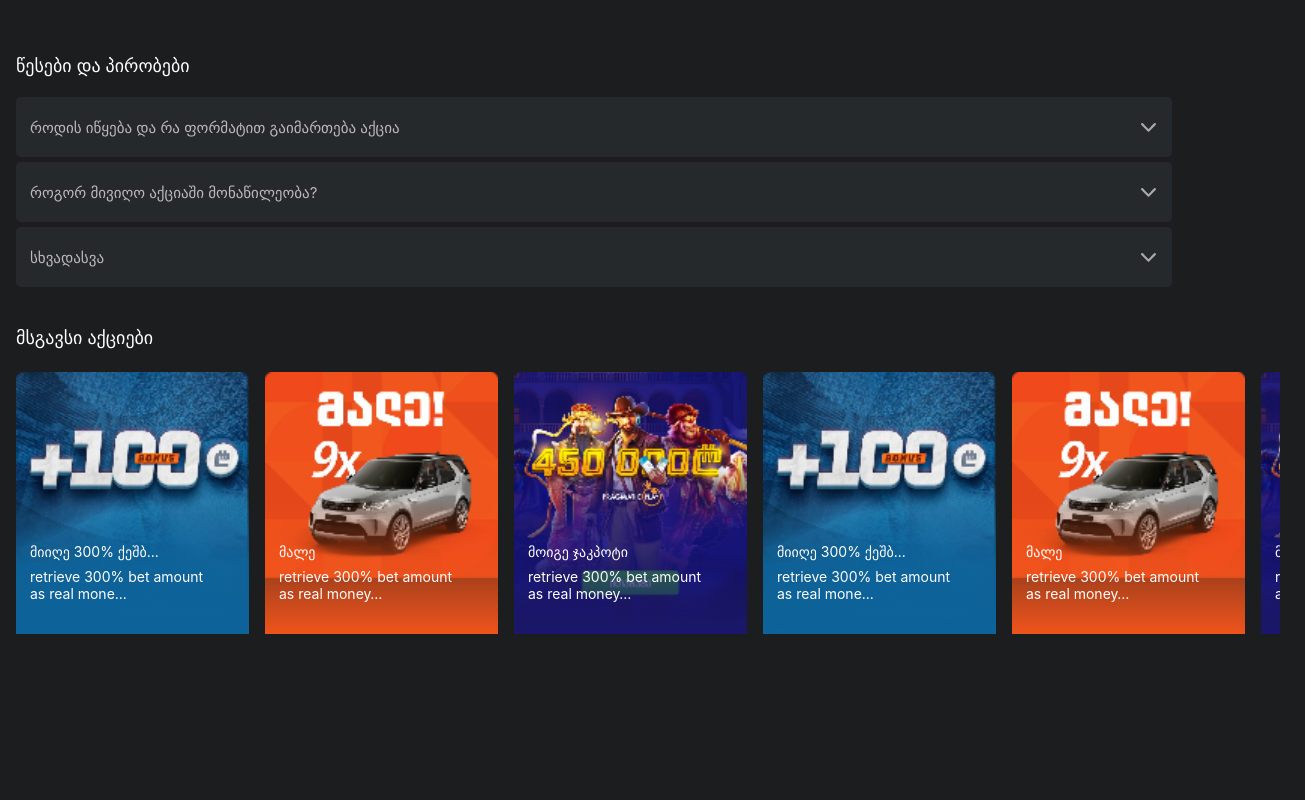
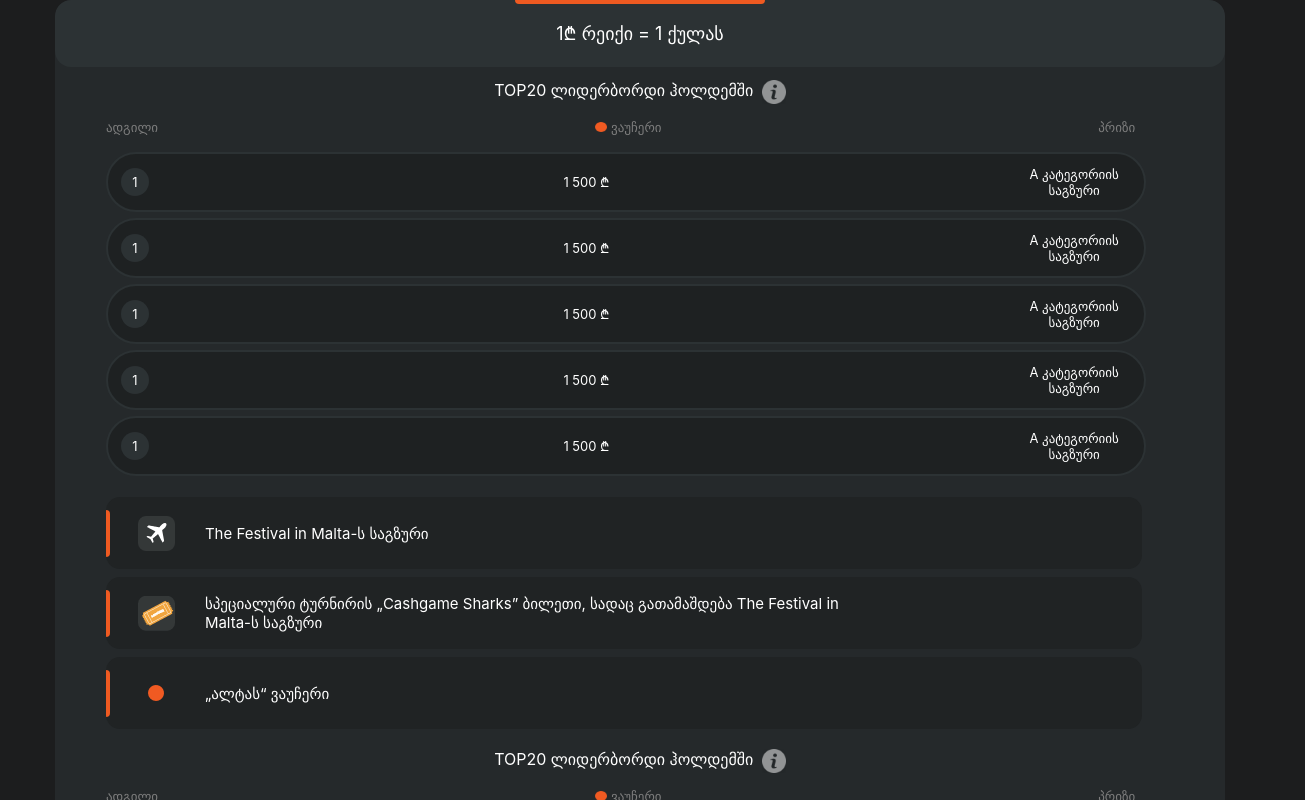
Before and after one commit to Jaba-B/europebet-Task, a React (Create React App) app: page / in a window 1280 px wide. Shown: the top 800 px of the page, 1305 px wide, since content can reach past the window. Built offline with nearby package versions, Linux system fonts and the light colour scheme; the HTML template or start-up script is replaced by a standard one.

Commit message:
make cashgames responsive

```diff
--- a/src/App.js
+++ b/src/App.js
@@ -10,7 +10,7 @@ import MysticalKey from './Shared/finalStage/MysticalKey.jsx'
 function App() {
   return (
     <div className="App">
-      <Footer />
+      <CashGames />
     </div>
   );
 }
--- a/src/Shared/CashGames.jsx
+++ b/src/Shared/CashGames.jsx
@@ -14,8 +14,10 @@ function CashGames() {
           </div>
           <div className="leader-board__second">
             <LeaderBoard  />
-            <p className="leader-board__paragraph">* ლიდერბორდის შედეგები განახლდება</p>
-            <p className="leader-board__decorated-span">პოკერის ლობიში</p>
+            <div className="leader-board__texts">
+              <p className="leader-board__paragraph">* ლიდერბორდის შედეგები განახლდება</p>
+              <p className="leader-board__decorated-span">პოკერის ლობიში</p>
+            </div>
           </div>
         </div>
         <div className="side-leaderboard">
--- a/src/styles/cashGames.css
+++ b/src/styles/cashGames.css
@@ -71,7 +71,7 @@ code {
 }
 
 .side-leaderboard {
-  width: 88%;
+  width: 91.46%;
   height: 142px;
   background-color: #2C3234;
   border-radius: 16px;
@@ -95,3 +95,9 @@ code {
   font-size: 12px;
   text-align: center;
 }
+
+@media only screen and (min-width: 940px) {
+  .header > p {
+    font-size: 18px;
+  }
+}
--- a/src/styles/leaderBoard.css
+++ b/src/styles/leaderBoard.css
@@ -147,3 +147,78 @@ code {
     font-size: 13px;
     padding: 3px 0 3px 0;
 }
+
+@media only screen and (min-width: 940px) {
+    .leaderboard__header p {
+        font-size: 16px;
+    }
+
+    .leaderboard__header > img {
+        width: 24px;
+        height: 24px;
+    }
+
+    .criterias span {
+        font-size: 13px;
+    }
+
+    .leaderboard-item {
+        height: 56px;
+    }
+
+    .leaderboard-item__place {
+        width: 28px;
+        height: 28px;
+    }
+
+    .leaderboard-item span {
+        font-size: 13px;
+    }
+
+    .gift-container {
+        min-height: 72px;
+        background-color: #202324;
+    }
+
+    .gift-decoration {
+        height: 47px;
+        top: calc((100% - 47px) / 2);
+    }
+
+    .gift-icon__container {
+        background-color: inherit;
+        margin: 0 30px 0 32px;
+    }
+
+    .gift-text {
+        width: 64%;
+        font-size: 15px;
+    }
+
+    .leader-board__paragraph {
+        font-size: 14px;
+        margin-top: 0;
+        margin-right: 5px;
+    }
+
+    .leader-board__decorated-span {
+        font-size: 14px;
+    }
+
+    .leader-board__texts {
+        display: flex;
+        justify-content: center;
+        align-items: center;
+        margin-top: 16px;
+    }
+
+    .side-leaderboard p {
+        font-size: 18px;
+        width: 65%;
+    }
+
+    .side-leaderboard span {
+        font-size: 15px;
+        width: 65%;
+    }
+}
--- a/src/styles/newYear.css
+++ b/src/styles/newYear.css
@@ -272,3 +272,10 @@ code {
     font-size: 14px;
     margin-bottom: 24px;
 }
+
+@media only screen and (min-width: 940px) {
+    .orange-decoration {
+        width: 250px;
+        left: calc((100% - 250px)/2);
+    }
+}
```
